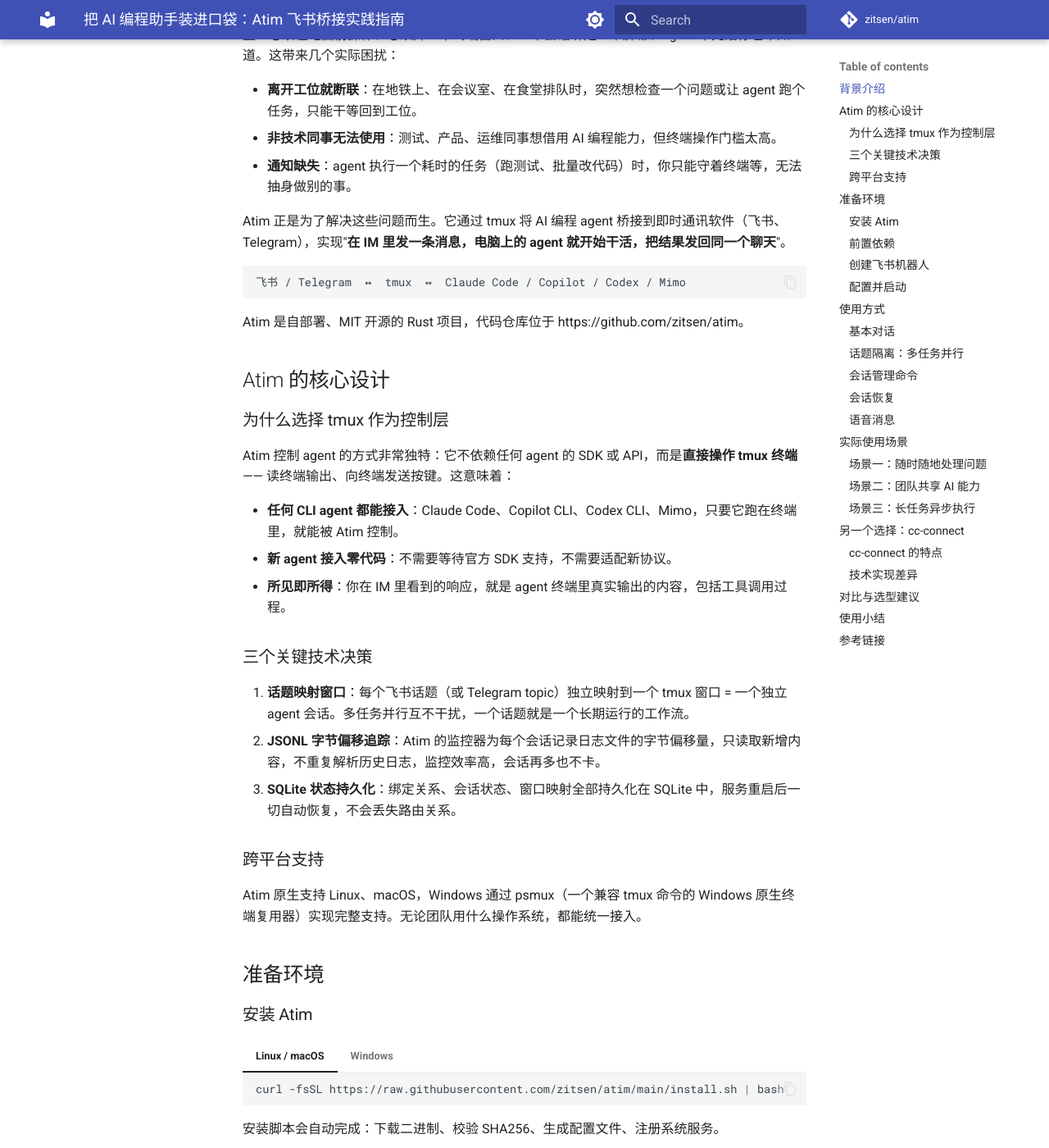
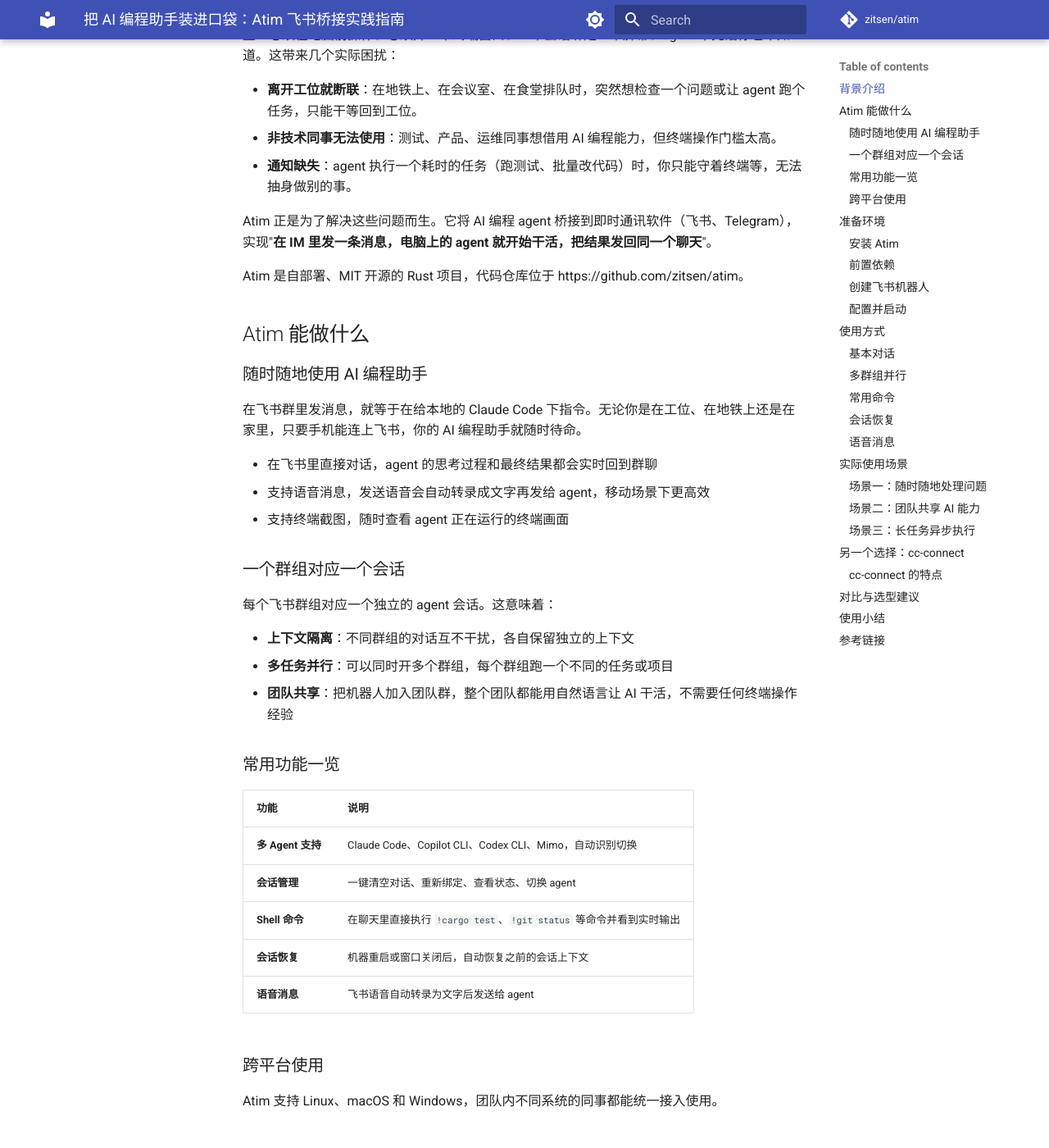
Before and after one commit to zitsen/atim, an MkDocs documentation site: the page built from docs/share/atim-intro.md, in a window 1280 px wide and 1400 px high, scrolled down 316 px. Shown: the whole window at 82% size. Built offline with MkDocs 1.6.1 and Material for MkDocs 9.7.7, drawn with Linux system fonts in a browser that asks for light colours; comment, search, counter and statistics services are not loaded; some of the changed text lies outside the part shown.

Commit message:
docs: group-based session model, remove dev-perspective tech decisions

````diff
--- a/docs/share/atim-intro.md
+++ b/docs/share/atim-intro.md
@@ -8,33 +8,41 @@ AI 编程助手（Claude Code、Copilot CLI 等）已经深度融入日常开发
 - **非技术同事无法使用**：测试、产品、运维同事想借用 AI 编程能力，但终端操作门槛太高。
 - **通知缺失**：agent 执行一个耗时的任务（跑测试、批量改代码）时，你只能守着终端等，无法抽身做别的事。
 
-Atim 正是为了解决这些问题而生。它通过 tmux 将 AI 编程 agent 桥接到即时通讯软件（飞书、Telegram），实现"**在 IM 里发一条消息，电脑上的 agent 就开始干活，把结果发回同一个聊天**"。
-
-```
-飞书 / Telegram  ↔  tmux  ↔  Claude Code / Copilot / Codex / Mimo
-```
+Atim 正是为了解决这些问题而生。它将 AI 编程 agent 桥接到即时通讯软件（飞书、Telegram），实现"**在 IM 里发一条消息，电脑上的 agent 就开始干活，把结果发回同一个聊天**"。
 
 Atim 是自部署、MIT 开源的 Rust 项目，代码仓库位于 https://github.com/zitsen/atim。
 
-## Atim 的核心设计
+## Atim 能做什么
 
-### 为什么选择 tmux 作为控制层
+### 随时随地使用 AI 编程助手
 
-Atim 控制 agent 的方式非常独特：它不依赖任何 agent 的 SDK 或 API，而是**直接操作 tmux 终端** —— 读终端输出、向终端发送按键。这意味着：
+在飞书群里发消息，就等于在给本地的 Claude Code 下指令。无论你是在工位、在地铁上还是在家里，只要手机能连上飞书，你的 AI 编程助手就随时待命。
 
-- **任何 CLI agent 都能接入**：Claude Code、Copilot CLI、Codex CLI、Mimo，只要它跑在终端里，就能被 Atim 控制。
-- **新 agent 接入零代码**：不需要等待官方 SDK 支持，不需要适配新协议。
-- **所见即所得**：你在 IM 里看到的响应，就是 agent 终端里真实输出的内容，包括工具调用过程。
+- 在飞书里直接对话，agent 的思考过程和最终结果都会实时回到群聊
+- 支持语音消息，发送语音会自动转录成文字再发给 agent，移动场景下更高效
+- 支持终端截图，随时查看 agent 正在运行的终端画面
 
-### 三个关键技术决策
+### 一个群组对应一个会话
 
-1. **话题映射窗口**：每个飞书话题（或 Telegram topic）独立映射到一个 tmux 窗口 = 一个独立 agent 会话。多任务并行互不干扰，一个话题就是一个长期运行的工作流。
-2. **JSONL 字节偏移追踪**：Atim 的监控器为每个会话记录日志文件的字节偏移量，只读取新增内容，不重复解析历史日志，监控效率高，会话再多也不卡。
-3. **SQLite 状态持久化**：绑定关系、会话状态、窗口映射全部持久化在 SQLite 中，服务重启后一切自动恢复，不会丢失路由关系。
+每个飞书群组对应一个独立的 agent 会话。这意味着：
 
-### 跨平台支持
+- **上下文隔离**：不同群组的对话互不干扰，各自保留独立的上下文
+- **多任务并行**：可以同时开多个群组，每个群组跑一个不同的任务或项目
+- **团队共享**：把机器人加入团队群，整个团队都能用自然语言让 AI 干活，不需要任何终端操作经验
 
-Atim 原生支持 Linux、macOS，Windows 通过 psmux（一个兼容 tmux 命令的 Windows 原生终端复用器）实现完整支持。无论团队用什么操作系统，都能统一接入。
+### 常用功能一览
+
+| 功能 | 说明 |
+|------|------|
+| **多 Agent 支持** | Claude Code、Copilot CLI、Codex CLI、Mimo，自动识别切换 |
+| **会话管理** | 一键清空对话、重新绑定、查看状态、切换 agent |
+| **Shell 命令** | 在聊天里直接执行 `!cargo test`、`!git status` 等命令并看到实时输出 |
+| **会话恢复** | 机器重启或窗口关闭后，自动恢复之前的会话上下文 |
+| **语音消息** | 飞书语音自动转录为文字后发送给 agent |
+
+### 跨平台使用
+
+Atim 支持 Linux、macOS 和 Windows，团队内不同系统的同事都能统一接入使用。
 
 ## 准备环境
 
@@ -53,13 +61,13 @@ Atim 原生支持 Linux、macOS，Windows 通过 psmux（一个兼容 tmux 命
     powershell -ExecutionPolicy Bypass -Command "iwr https://raw.githubusercontent.com/zitsen/atim/main/install.ps1 -useb | iex"
     ```
 
-安装脚本会自动完成：下载二进制、校验 SHA256、生成配置文件、注册系统服务。
+安装脚本会自动完成：下载二进制、校验完整性、生成配置文件、注册系统服务。
 
 ### 前置依赖
 
 | 依赖 | 说明 |
 |------|------|
-| **tmux**（Linux/macOS）或 **psmux**（Windows） | Atim 通过终端复用器控制 agent，必须安装 |
+| **tmux**（Linux/macOS）或 **psmux**（Windows） | Atim 的运行基础，必须安装 |
 | **Claude Code 等 agent CLI** | 需要预先安装并完成登录认证 |
 | **zoxide**（可选） | 提供目录快速跳转能力，提升使用体验 |
 
@@ -109,25 +117,25 @@ atim hook --install
 
 ### 基本对话
 
-将机器人添加到飞书群聊，发送任意消息。Atim 会自动完成一系列动作：创建 tmux 窗口 → 启动 Claude Code → 将你的消息发送给 agent → 把 agent 的响应发回群聊。整个过程无需任何手动干预。
+将机器人添加到飞书群聊，发送任意消息。Atim 会自动完成一系列动作：创建会话 → 启动 Claude Code → 将你的消息发送给 agent → 把 agent 的响应发回群聊。整个过程无需任何手动干预。
 
 后续每条消息都会直接转发给 agent，agent 的每个响应（包括思考过程、工具调用、最终结果）都会实时回到群聊。你可以完全脱离终端，用手机就能完成整个开发交互。
 
-### 话题隔离：多任务并行
+### 多群组并行
 
-飞书群聊开启「话题」模式后，每个话题独立映射到一个 agent 会话：
+创建多个飞书群组，每个群组独立对应一个 agent 会话：
 
-- 话题「项目A」→ tmux 窗口 1 → agent 会话 1
-- 话题「项目B」→ tmux 窗口 2 → agent 会话 2
+- 群组「项目A」→ agent 会话 1
+- 群组「项目B」→ agent 会话 2
 
-不同话题的 agent 互不干扰，上下文各自独立。适合同时推进多个任务，或者给不同项目分配不同的 agent 环境。
+不同群组的对话互不干扰，上下文各自独立。适合同时推进多个任务，或者给不同项目分配不同的 agent 环境。
 
-### 会话管理命令
+### 常用命令
 
 | 命令 | 说明 |
 |------|------|
-| `/rebind` | 重新绑定当前窗口（agent 重启后修复路由） |
-| `/unbind` | 解绑 session，关闭 tmux 窗口 |
+| `/rebind` | 重新绑定当前会话（agent 重启后修复） |
+| `/unbind` | 解绑会话，关闭当前 agent |
 | `/clear` | 清空对话开启新会话 |
 | `/status` | 查看 agent 会话状态 |
 | `/ss` | 截图当前终端 |
@@ -139,17 +147,17 @@ atim hook --install
 
 ### 会话恢复
 
-如果 tmux 窗口意外失效（比如机器重启、窗口被误关），Atim 会在你下次发消息时提示"恢复会话"或"新建会话"。选择恢复后：
+如果 agent 意外中断（比如机器重启、窗口被误关），Atim 会在你下次发消息时提示"恢复会话"或"新建会话"。选择恢复后：
 
-1. Atim 自动创建新的 tmux 窗口；
-2. 从持久化状态中恢复绑定关系、会话 UUID、工作目录；
-3. 在正确的项目目录启动 agent 并续接之前的会话上下文。
+1. Atim 自动重建会话环境；
+2. 恢复之前的会话上下文和工作目录；
+3. 在正确的项目目录重新启动 agent。
 
 整个恢复过程自动完成，会话历史不会丢失。
 
 ### 语音消息
 
-配置 `ATIM_OPENAI_API_KEY` 后，发送飞书语音消息会自动通过 Whisper 转录为文字再发送给 agent。在移动场景下，语音输入比打字高效得多。
+配置 `ATIM_OPENAI_API_KEY` 后，发送飞书语音消息会自动转录为文字再发送给 agent。在移动场景下，语音输入比打字高效得多。
 
 ## 实际使用场景
 
@@ -193,31 +201,25 @@ atim hook --install
 /memory                → 读写 agent 指令文件（持久记忆）
 ```
 
-**智能定时任务**：用自然语言创建 cron 任务，如"每天早上 6 点总结 GitHub trending"，到点自动执行并推送结果。
+**智能定时任务**：用自然语言创建定时任务，如"每天早上 6 点总结 GitHub trending"，到点自动执行并推送结果。
 
-**多模态与多语言**：语音消息自动 STT 转录、截图直接转发给 agent；界面支持中/英/日/西/繁中 5 种语言。
-
-### 技术实现差异
-
-cc-connect 使用 Go 编写，通过 Agent Client Protocol（ACP）协议对接 agent，相比 Atim 的 tmux 终端控制方式，ACP 协议更原生、更轻量，对 agent 内部状态的感知更精细。而 Atim 的 tmux 方案则拥有最大的通用性 —— 任何跑在终端的 CLI 工具都能控制，且天然支持终端截图等能力。
+**多模态与多语言**：语音消息自动转录、截图直接转发给 agent；界面支持中/英/日/西/繁中 5 种语言。
 
 ## 对比与选型建议
 
 | 维度 | Atim | cc-connect |
 |------|------|-----------|
-| **语言** | Rust | Go |
-| **控制方式** | tmux 终端级（通用） | ACP 协议（原生） |
 | **Agent 支持** | 4+（终端类 CLI） | 10+（含 Cursor、Kimi CLI） |
 | **IM 平台** | 飞书、Telegram | 13 个（含钉钉、微信、QQ） |
 | **多 Agent 协作** | 单 agent | 群聊多 bot 互聊 |
-| **定时任务** | 不支持 | 自然语言 cron |
-| **Windows** | 原生（psmux） | 支持 |
-| **独特优势** | tmux 通用控制、终端截图、字节偏移监控 | 平台覆盖面、ACP 生态、个人微信 |
+| **定时任务** | 不支持 | 自然语言定时任务 |
+| **Windows** | 支持（psmux） | 支持 |
+| **特色能力** | 终端截图、shell 命令、会话恢复 | 平台覆盖面广、多模型交叉验证、个人微信 |
 
 **选型建议**：
 
-- **需要终端级控制**，希望任何 CLI agent（包括未来的新 agent）都能无缝接入 → 选择 **Atim**
-- **需要平台覆盖广**（钉钉/微信/QQ），或者需要多 agent 编排、定时任务等高级能力 → 选择 **cc-connect**
+- **主要使用飞书/Telegram**，希望稳定易用的桥接方案 → 选择 **Atim**
+- **需要覆盖钉钉/微信/QQ 等更多平台**，或者需要多 agent 编排、定时任务等高级能力 → 选择 **cc-connect**
 - 两者都是 MIT 开源，可以都部署试用，根据团队实际使用体验做最终选择
 
 ## 使用小结
@@ -226,12 +228,12 @@ cc-connect 使用 Go 编写，通过 Agent Client Protocol（ACP）协议对接
 
 1. **移动办公效率显著提升**：地铁、会议室、食堂等碎片时间都能让 agent 干活，之前只能干等的问题不复存在。
 2. **团队协作门槛大幅降低**：非技术同事通过自然语言就能使用 AI 编程能力，agent 从"个人工具"变成了"团队资源"。
-3. **会话管理自动化**：话题隔离、会话恢复、字节偏移监控这些底层能力全部自动完成，使用者完全无感。
+3. **会话管理自动化**：多群组隔离、会话恢复这些能力全部自动完成，使用者完全无感。
 
 同时也需要注意几点：
 
 - **agent 运行在本地机器**：机器关机或休眠时 agent 无法工作，需要保证机器常开（建议部署在服务器或常开的开发机上）。
-- **终端类控制的能力边界**：Atim 的 tmux 方案对 agent 内部状态的感知不如 ACP 协议精细，复杂场景下可能需要 cc-connect 作为补充。
+- **能力边界**：Atim 目前主要面向飞书和 Telegram，如果团队需要钉钉、微信等更多平台，可以考虑 cc-connect。
 - **安全与权限**：机器人加入群聊后，任何群成员都能触发 agent 执行命令，建议在受控的团队群中使用，并关注 agent 的权限模式配置。
 
 ## 参考链接
````
